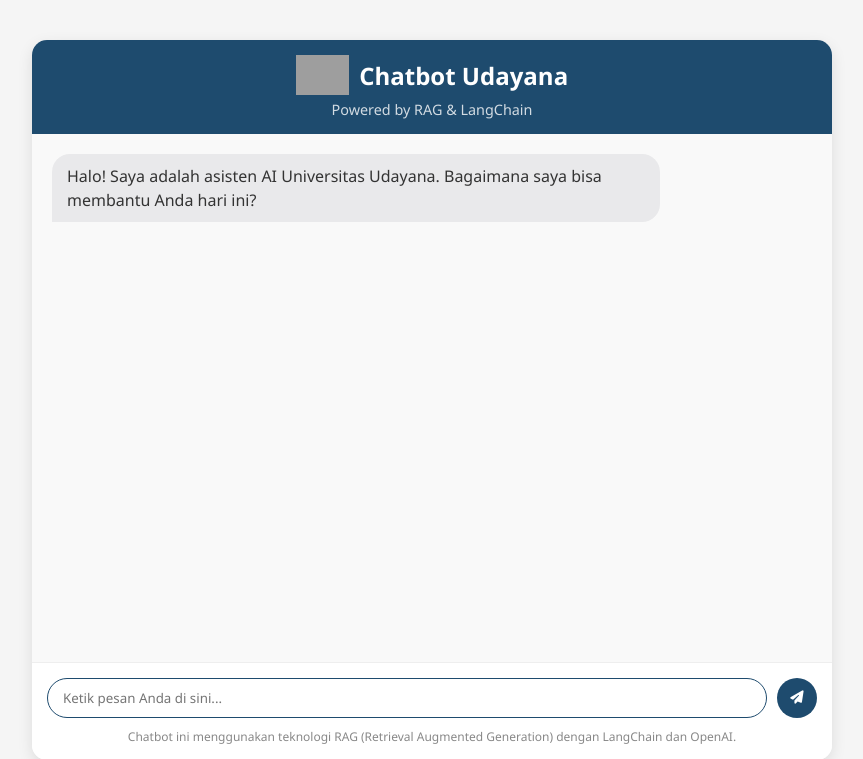
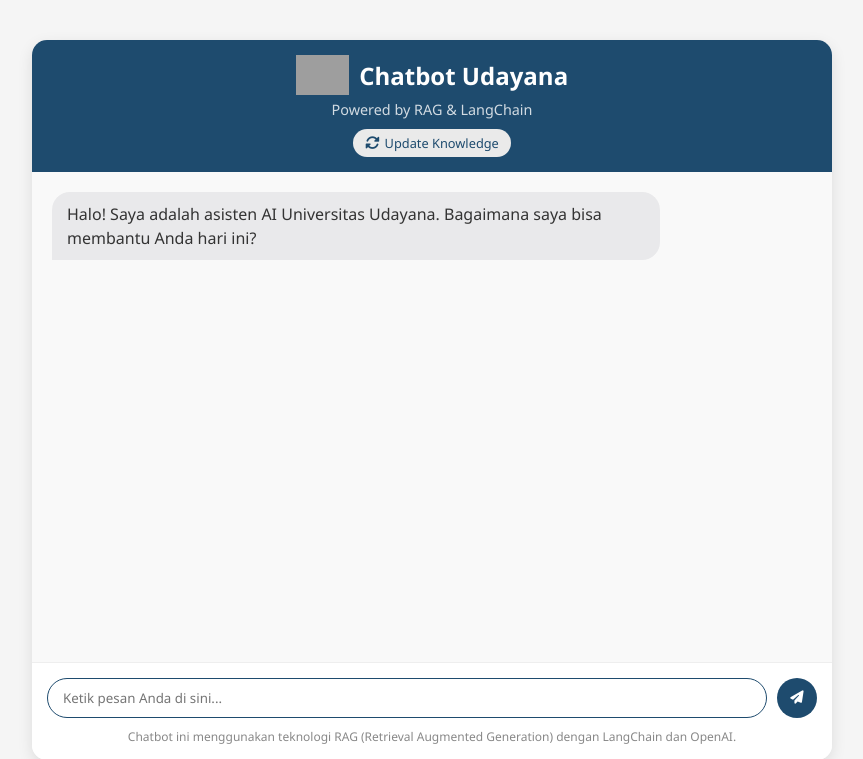
Before and after one commit to Bagusdevaa/Chatbot-for-Udayana-University, a Flask app: page / in a window 1280 px wide. Shown: the top 759 px of the page, without its empty margins (208-1071 px from the left). Run offline with Flask 3, Linux system fonts and the light colour scheme; grey boxes are pictures that could not be loaded.

Commit message:
Fix: Add admin 'Update Knowledge' button to the UI for rebuilding the vector index

```diff
--- a/static/css/style.css
+++ b/static/css/style.css
@@ -33,6 +33,7 @@
     color: white;
     padding: 15px 20px;
     text-align: center;
+    position: relative;
 }
 
 .logo {
@@ -55,6 +56,39 @@
 .subtitle {
     font-size: 0.9rem;
     opacity: 0.8;
+}
+
+/* Admin Controls */
+.admin-controls {
+    margin-top: 10px;
+    text-align: center;
+}
+
+#rebuild-index-btn {
+    background: #eaeaea;
+    color: #1e4b6e;
+    border: none;
+    border-radius: 20px;
+    padding: 5px 12px;
+    font-size: 0.8rem;
+    cursor: pointer;
+    transition: all 0.3s;
+    display: inline-flex;
+    align-items: center;
+    gap: 5px;
+}
+
+#rebuild-index-btn:hover {
+    background: #d1d1d1;
+}
+
+#rebuild-index-btn:disabled {
+    opacity: 0.7;
+    cursor: not-allowed;
+}
+
+#rebuild-index-btn i {
+    font-size: 0.9rem;
 }
 
 /* Chat box */
--- a/templates/index.html
+++ b/templates/index.html
@@ -23,6 +23,12 @@
                 <h1>Chatbot Udayana</h1>
             </div>
             <p class="subtitle">Powered by RAG & LangChain</p>
+            <!-- Admin Button -->
+            <div class="admin-controls">
+                <button id="rebuild-index-btn" title="Rebuild knowledge index">
+                    <i class="fas fa-sync-alt"></i> Update Knowledge
+                </button>
+            </div>
         </header>
 
         <main class="chat-box">
```
